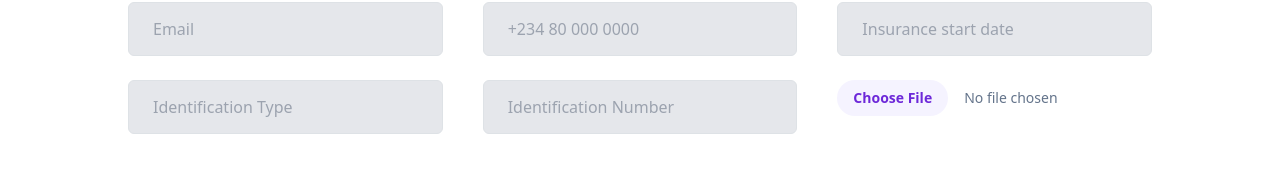
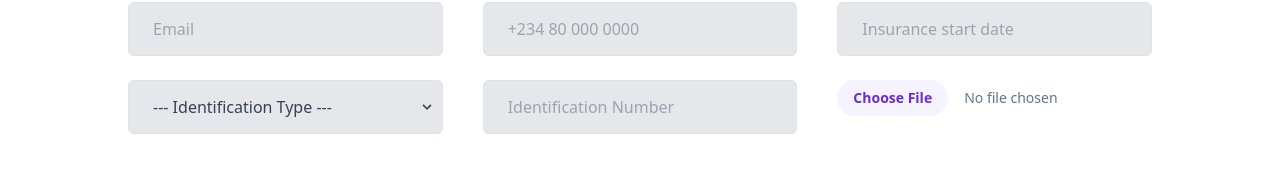
Before and after one commit to Edesiri2/reactForm, a React (Create React App) app in the folder Custodian.Form.WholeLifeAssurance/ClientApp/: page / in a window 1280 px wide. Shown: the part 287-471 px from the top of the page. Built offline with nearby package versions, Linux system fonts and the light colour scheme.

Commit message:
retainData

```diff
--- a/Custodian.Form.WholeLifeAssurance/ClientApp/src/components/benefit/Benefit.tsx
+++ b/Custodian.Form.WholeLifeAssurance/ClientApp/src/components/benefit/Benefit.tsx
@@ -2,13 +2,13 @@ import { Formik } from "formik";
 import { Title } from "../data/title.data";
 import { useState } from "react";
 
-const Benefit = ({ handleBenefitData }: any) => {
+const Benefit = ({ handleBenefitData, oldData }: any) => {
   const [benefitData, setBenefitData] = useState({
-    amountToSave: "",
-    paymentFrequency: "",
-    policyTerm: "",
-    targetAmount: "",
-    lifeSumAssured: "",
+    amountToSave: oldData&& oldData.amountToSave,
+    paymentFrequency: oldData&& oldData.paymentFrequency,
+    policyTerm: oldData&& oldData.policyTerm,
+    targetAmount: oldData&& oldData.targetAmount,
+    lifeSumAssured: oldData&& oldData.lifeSumAssured,
   });
 
   const handleChange = (e: any) => {
@@ -27,7 +27,7 @@ const Benefit = ({ handleBenefitData }: any) => {
               placeholder="Amount To Save"
               name="amountToSave"
               onChange={handleChange}
-              defaultValue={benefitData.amountToSave}
+              defaultValue={benefitData?.amountToSave}
             />
           </div>
           <div className="w-full md:w-1/3 px-3">
@@ -37,7 +37,7 @@ const Benefit = ({ handleBenefitData }: any) => {
                 id="grid-state"
                 name="paymentFrequency"
                 onChange={handleChange}
-                defaultValue={benefitData.paymentFrequency}
+                defaultValue={benefitData?.paymentFrequency}
               >
                 <option>--- Select Payment Frequency ---</option>
                 <option value="annualy">Annualy</option>
@@ -61,7 +61,7 @@ const Benefit = ({ handleBenefitData }: any) => {
                 id="grid-state"
                 name="policyTerm"
                 onChange={handleChange}
-                defaultValue={benefitData.policyTerm}
+                defaultValue={benefitData?.policyTerm}
               >
                 <option>--- Select Policy Term ---</option>
                 <option value="45">45</option>
@@ -88,7 +88,7 @@ const Benefit = ({ handleBenefitData }: any) => {
               placeholder="Target Amount"
               name="targetAmount"
               onChange={handleChange}
-              defaultValue={benefitData.targetAmount}
+              defaultValue={benefitData?.targetAmount}
             />
           </div>
           <div className="w-full md:w-1/3 px-3">
@@ -99,7 +99,7 @@ const Benefit = ({ handleBenefitData }: any) => {
               placeholder="Life Sum Assured"
               name="lifeSumAssured"
               onChange={handleChange}
-              defaultValue={benefitData.lifeSumAssured}
+              defaultValue={benefitData?.lifeSumAssured}
             />
           </div>
           <div className="w-full md:w-1/3 px-3">
--- a/Custodian.Form.WholeLifeAssurance/ClientApp/src/components/personal-information/PersonalInformation.tsx
+++ b/Custodian.Form.WholeLifeAssurance/ClientApp/src/components/personal-information/PersonalInformation.tsx
@@ -4,18 +4,18 @@ import { Title } from "../data/title.data";
 
 const PersonalInformation = ({ handlePersonalData, oldData }: any) => {
   const [personalData, setPersonalData] = useState({
-    title: "",
-    firstName: "",
-    middleName: "",
-    surname: "",
-    dob: "",
-    gender: "",
-    email: "",
-    phoneNumber: "",
-    insuranceStartDate: "",
-    IdType: "",
-    IdNumber: "",
-    file: "",
+    title: oldData&& oldData.title,
+    firstName:oldData&& oldData.firstName,
+    middleName: oldData && oldData.middleName,
+    surname:oldData && oldData.surname,
+    dob:oldData && oldData.dob,
+    gender:oldData && oldData.gender,
+    email:oldData && oldData.email,
+    phoneNumber:oldData && oldData.phoneNumber,
+    insuranceStartDate: oldData && oldData.insuranceStartDate,
+    IdType:oldData && oldData.IdType,
+    IdNumber:oldData && oldData.IdNumber,
+    file: oldData && oldData.file,
   });
 
   const handleChange = (e: any) => {
@@ -34,7 +34,7 @@ const PersonalInformation = ({ handlePersonalData, oldData }: any) => {
                 id="grid-state"
                 name="title"
                 onChange={handleChange}
-                defaultValue={personalData.title}
+                defaultValue={personalData?.title}
               >
                 <option>--- Select Title ---</option>
                 {Title.map((item, index) => (
@@ -62,7 +62,7 @@ const PersonalInformation = ({ handlePersonalData, oldData }: any) => {
               placeholder="Firstname"
               name="firstName"
               onChange={handleChange}
-              defaultValue={personalData.firstName}
+              defaultValue={personalData?.firstName}
             />
           </div>
           <div className="w-full md:w-1/3 px-3">
@@ -72,7 +72,7 @@ const PersonalInformation = ({ handlePersonalData, oldData }: any) => {
               type="text"
               placeholder="Middlename"
               name="middleName"
-              defaultValue={personalData.middleName}
+              defaultValue={personalData?.middleName}
               onChange={handleChange}
             />
           </div>
@@ -85,7 +85,7 @@ const PersonalInformation = ({ handlePersonalData, oldData }: any) => {
               type="text"
               placeholder="Surname"
               name="surname"
-              defaultValue={personalData.surname}
+              defaultValue={personalData?.surname}
               onChange={handleChange}
             />
           </div>
@@ -98,7 +98,7 @@ const PersonalInformation = ({ handlePersonalData, oldData }: any) => {
               onBlur={(e) => (e.target.type = "text")}
               placeholder="Date of Birth"
               name="dob"
-              defaultValue={personalData.dob}
+              defaultValue={personalData?.dob}
               onChange={handleChange}
             />
           </div>
@@ -108,7 +108,7 @@ const PersonalInformation = ({ handlePersonalData, oldData }: any) => {
                 className="block appearance-none w-full bg-gray-200 border border-gray-200 text-gray-700 py-3 px-4 pr-8 rounded leading-tight focus:outline-none focus:bg-white focus:border-gray-500"
                 id="grid-state"
                 name="gender"
-                defaultValue={personalData.gender}
+                defaultValue={personalData?.gender}
                 onChange={handleChange}
               >
                 <option>--- Select Gender ---</option>
@@ -135,7 +135,7 @@ const PersonalInformation = ({ handlePersonalData, oldData }: any) => {
               type="email"
               placeholder="Email"
               name="email"
-              defaultValue={personalData.email}
+              defaultValue={personalData?.email}
               onChange={handleChange}
             />
           </div>
@@ -146,7 +146,7 @@ const PersonalInformation = ({ handlePersonalData, oldData }: any) => {
               type="tel"
               placeholder="+234 80 000 0000"
               name="phoneNumber"
-              defaultValue={personalData.phoneNumber}
+              defaultValue={personalData?.phoneNumber}
               onChange={handleChange}
             />
           </div>
@@ -159,22 +159,36 @@ const PersonalInformation = ({ handlePersonalData, oldData }: any) => {
               onFocus={(e) => (e.target.type = "date")}
               onBlur={(e) => (e.target.type = "text")}
               name="insuranceStartDate"
-              defaultValue={personalData.insuranceStartDate}
+              defaultValue={personalData?.insuranceStartDate}
               onChange={handleChange}
             />
           </div>
         </div>
         <div className="flex flex-row gap-2 mb-4">
-          <div className="w-full md:w-1/3 px-3">
-            <input
-              className="appearance-none block w-full bg-gray-200 text-gray-700 border border-gray-200 rounded py-3 px-4 leading-tight focus:outline-none focus:bg-white focus:border-gray-500"
-              id="grid-last-name"
-              type="email"
-              placeholder="Identification Type"
-              name="IdType"
-              defaultValue={personalData.IdType}
-              onChange={handleChange}
-            />
+        <div className="w-full md:w-1/3 px-3">
+            <div className="relative">
+              <select
+                className="block appearance-none w-full bg-gray-200 border border-gray-200 text-gray-700 py-3 px-4 pr-8 rounded leading-tight focus:outline-none focus:bg-white focus:border-gray-500"
+                id="grid-state"
+                name="IdType"
+                defaultValue={personalData?.IdType}
+                onChange={handleChange}
+              >
+                <option>--- Identification Type ---</option>
+                <option value="Driver License">Driver License</option>
+                <option value="National Id">National Id</option>
+                <option value="International Passport">International Passport</option>
+              </select>
+              <div className="pointer-events-none absolute inset-y-0 right-0 flex items-center px-2 text-gray-700">
+                <svg
+                  className="fill-current h-4 w-4"
+                  xmlns="http://www.w3.org/2000/svg"
+                  viewBox="0 0 20 20"
+                >
+                  <path d="M9.293 12.95l.707.707L15.657 8l-1.414-1.414L10 10.828 5.757 6.586 4.343 8z" />
+                </svg>
+              </div>
+            </div>
           </div>
           <div className="w-full md:w-1/3 px-3">
             <input
@@ -183,7 +197,7 @@ const PersonalInformation = ({ handlePersonalData, oldData }: any) => {
               type="text"
               name="IdNumber"
               placeholder="Identification Number"
-              defaultValue={personalData.IdNumber}
+              defaultValue={personalData?.IdNumber}
               onChange={handleChange}
             />
           </div>
@@ -193,6 +207,7 @@ const PersonalInformation = ({ handlePersonalData, oldData }: any) => {
               className="block w-full text-sm text-slate-500 file:mr-4 file:py-2 file:px-4 file:rounded-full file:border-0 file:text-sm file:font-semibold file:bg-violet-50 file:text-violet-700 hover:file:bg-violet-100"
               name="file"
               onChange={handleChange}
+
             />
           </div>
         </div>
```
